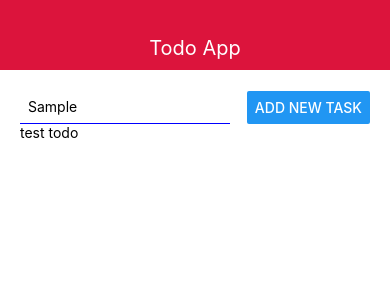
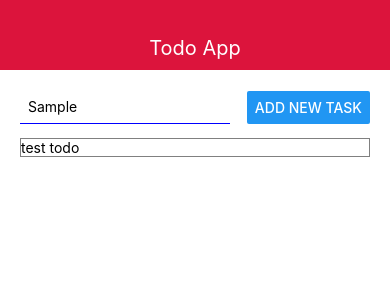
Before and after one commit to vasyl-007/ui-react-native, a React Native app in the folder ui-todo-project/: screen / in a window 390 px wide. Both pictures are taken after typing "Sample" into the empty fields and a click on the button "ADD NEW TASK". Shown: the top 300 px of the page. Built offline with nearby package versions, Linux system fonts and the light colour scheme.

Commit message:
added new functions to add tasks

```diff
--- a/ui-todo-project/App.js
+++ b/ui-todo-project/App.js
@@ -5,6 +5,7 @@ import { Navbar } from "./src/Navbar";
 import { PickerComponent } from "./src/PickerComponent";
 import { SwitchComponent } from "./src/SwitchComponent";
 import { AddTodo } from "./src/AddTodo";
+import { Todo } from "./src/Todo";
 
 export default function App() {
   const [todos, setTodos] = useState([]);
@@ -24,9 +25,9 @@ export default function App() {
         <AddTodo onSubmit={addTodo} />
 
         <View>
-          {todos.map((todo) => {
-            return <Text key={todo.id}>{todo.title}</Text>;
-          })}
+          {todos.map((todo) => (
+            <Todo key={todo.id} todo={todo} />
+          ))}
         </View>
       </View>
       {/* <PickerComponent />
--- a/ui-todo-project/src/AddTodo.js
+++ b/ui-todo-project/src/AddTodo.js
@@ -1,13 +1,24 @@
-import React from "react";
+import React, { useState } from "react";
 import { View, Button, TextInput, StyleSheet } from "react-native";
 
 export const AddTodo = ({ onSubmit }) => {
+  const [value, setValue] = useState("");
+  const getValue = (text) => {
+    setValue(text);
+  };
+
   const pressHandler = () => {
     onSubmit("test todo");
   };
   return (
     <View style={styles.block}>
-      <TextInput style={styles.input} />
+      <TextInput
+        style={styles.input}
+        value={value}
+        onChangeText={getValue}
+        // onChangeText={(text) => setValue(text)}
+        placeholder="Enter new task..."
+      />
       <Button title="Add new task" onPress={pressHandler} />
     </View>
   );
@@ -19,6 +30,7 @@ const styles = StyleSheet.create({
     // marginTop: 20,
     justifyContent: "space-between",
     alignItems: "center",
+    marginBottom: 14,
   },
   input: {
     width: "60%",
--- /dev/null
+++ b/ui-todo-project/src/Todo.js
@@ -0,0 +1,21 @@
+import React from "react";
+import { View, Text, StyleSheet } from "react-native";
+
+export const Todo = ({ todo }) => {
+  return (
+    <View style={styles.todo}>
+      <Text>{todo.title}</Text>
+    </View>
+  );
+};
+
+const styles = StyleSheet.create({
+  todo: {
+      flexDirection: "row",
+      alignItems: 'center',
+      borderWidth: 1,
+      borderColor: 'grey',
+      marginBottom: 10
+
+  },
+});
```
